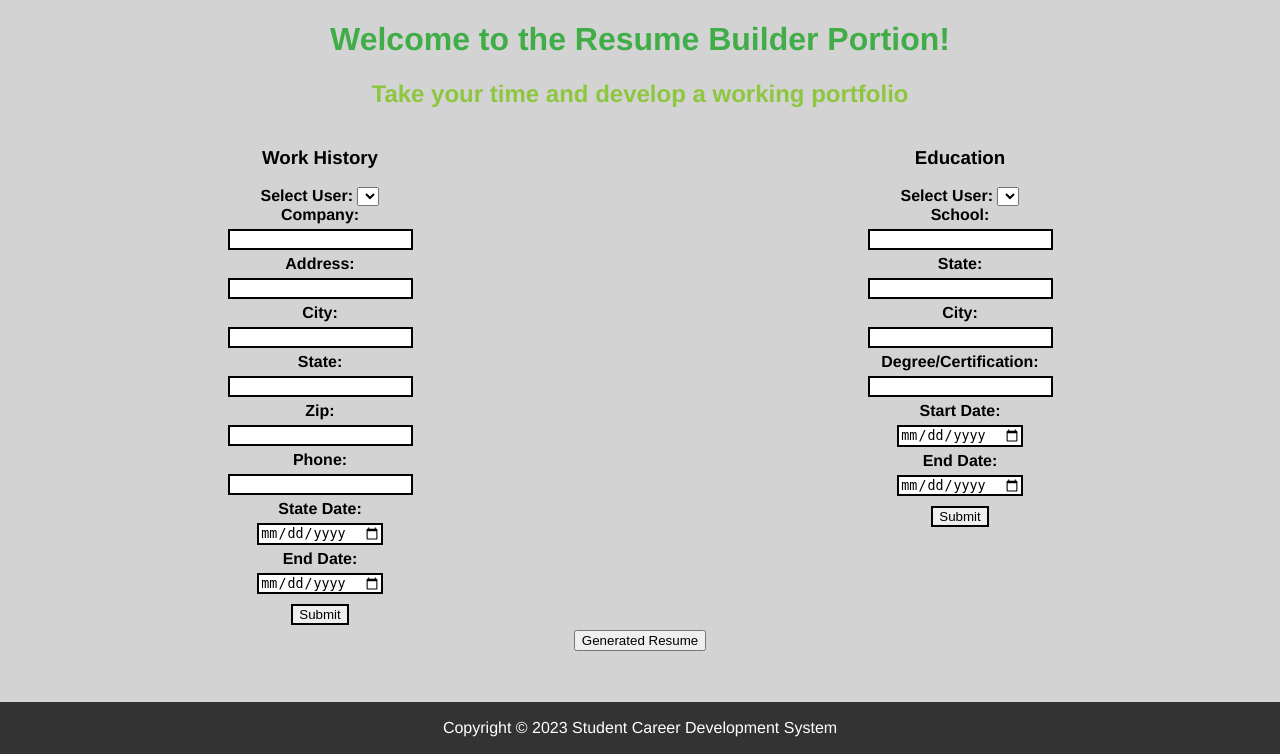
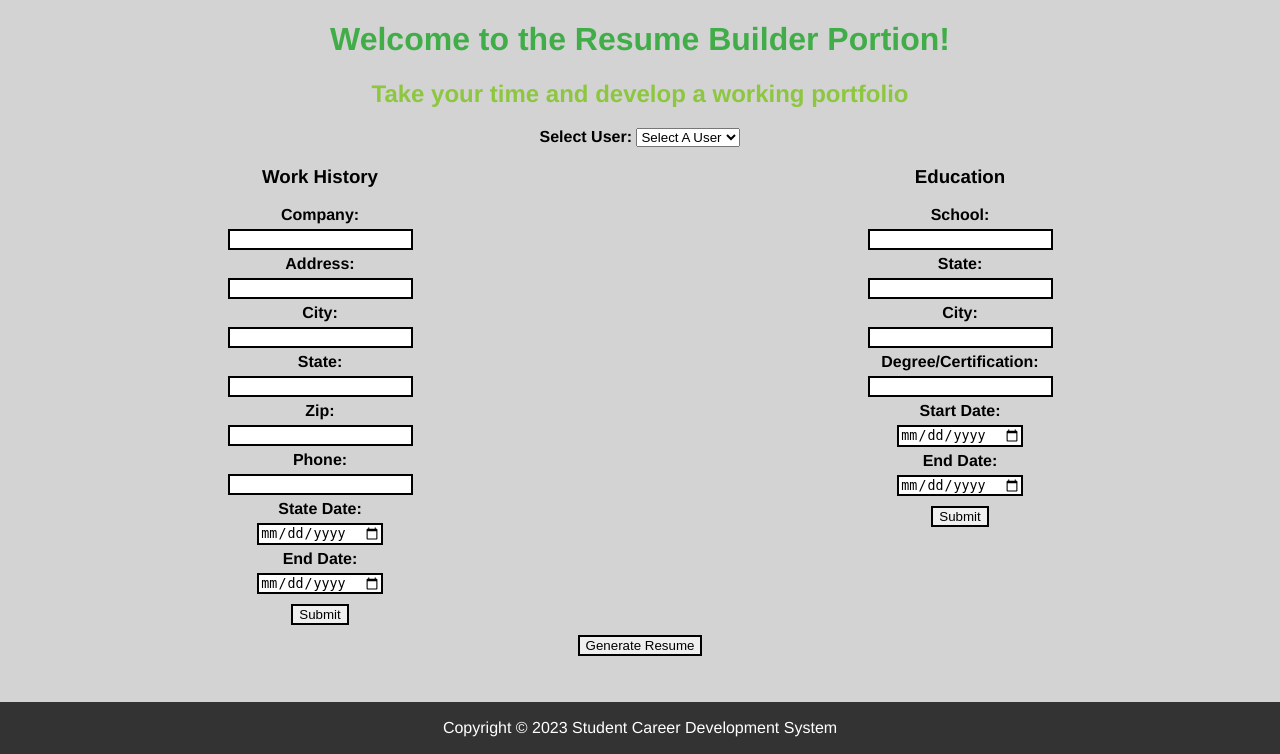
Before and after one commit to Rpeglow/The-Blue-Team, a Django app: page /resumebuilder/ in a window 1280 px wide. Shown: the part 46-800 px from the top of the page. Run offline with Django 3.2, Linux system fonts and the light colour scheme; lists and menus that the app fills with data are empty; parts of the project's set-up code (start-up, migrations or seed data) failed here and were passed over.

Commit message:
Thanks Tony

```diff
--- a/ResumeBuilder/templates/ResumeBuilder/resume_builder.html
+++ b/ResumeBuilder/templates/ResumeBuilder/resume_builder.html
@@ -18,11 +18,12 @@ Resume Builder
         <h2>Take your time and develop a working portfolio</h2>
 
         <!-- set global for whole page -->
-        <!-- <label for="user">Select User:</label>
-                <select name="user" id="user">
+        <label for="global_user">Select User:</label>
+                <select name="global_user" id="global_user" >
+                    <option value="" selected disabled>Select A User</option>
                 {% for user in users %}
                     <option value="{{ user.id }}">{{ user.first_name }} {{ user.last_name }}</option>
-                {% endfor %} -->
+                {% endfor %} </select><br>
 
     <div class='resumeFields'>
         <div id='workHistory'>
@@ -31,14 +32,16 @@ Resume Builder
             <!-- get user first, two forms -->
             <form method="POST" action="{% url 'send_work_history' %}">{% csrf_token %}
 
-            <label for="user">Select User:</label>
-            <select name="user" id="user">
+            <!-- <label for="user">Select User:</label>
+            <select name="user" id="user"> -->
 
-            {% for user in users %}
+            <!-- {% for user in users %}
                 <option value="{{ user.id }}">{{ user.first_name }} {{ user.last_name }}</option>
-            {% endfor %}
+            {% endfor %} -->
 
-            </select><br>
+            <!-- </select><br> -->
+            <input type="hidden" name="cuser" id="cuser" >
+
                 <label for="cname">Company:</label><br>
                 <input type="text" id="cname" name="cname"><br>
                 <label for="cadd">Address:</label><br>
@@ -61,13 +64,10 @@ Resume Builder
 
         <div id='education'>
             <h3>Education</h3>
+
             <form method='POST' action= "{% url 'send_education' %}"> {% csrf_token %}
-                <label for="user">Select User:</label>
-                <select name="user" id="user">
-                {% for user in users %}
-                    <option value="{{ user.id }}">{{ user.first_name }} {{ user.last_name }}</option>
-                {% endfor %}
-                </select><br>
+                <input type="hidden" name="suser" id="suser" >
+
                 <label for="sname">School:</label><br>
                 <input type="text" id="sname" name="sname"><br>
                 <label for="sstate">State:</label><br>
@@ -87,7 +87,30 @@ Resume Builder
 
     </div>
 <!--  -->
-    <a href="{% url 'generated_resume' %}">
-    <button type="button">Generated Resume</button>
-</a>
+<form method="POST" action="{% url 'generated_resume' %}">{% csrf_token %}
+    <input type="hidden" name="user" id="user" >
+    <input type="submit" id="submitThree" value="Generate Resume">
+</form>
+    <!-- <a href="{% url 'generated_resume' %}">
+         <button type="button">Generated Resume</button> -->
+
+<!-- </a> -->
+<script>
+    document.getElementById('global_user').addEventListener('change', function() {
+        var global_user = this.value;
+        document.getElementById('user').value = global_user;
+    });
+    document.getElementById('global_user').addEventListener('change', function() {
+        var global_user = this.value;
+        document.getElementById('cuser').value = global_user;
+    });
+    document.getElementById('global_user').addEventListener('change', function() {
+        var global_user = this.value;
+        document.getElementById('suser').value = global_user;
+    });
+
+
+
+</script>
+
 {% endblock %}
--- a/ResumeBuilder/views.py
+++ b/ResumeBuilder/views.py
@@ -13,10 +13,14 @@ def resume_builder(request):
     return render(request, 'ResumeBuilder/resume_builder.html', {'users': users})
 
 def generated_resume(request):
-    user = UserInformation.objects.get(pk=request.user.id)
+    if request.method == 'POST':
+        user_id = request.POST['user']
+
+    user = get_object_or_404(UserInformation, pk=user_id)
+
+
     work_experience = WorkHistory.objects.filter(user=user)
     eduction = Education.objects.filter(user=user)
-    #
     user_courses = UserCourse.objects.filter(user=user)
 
     user_skills = []
@@ -39,7 +43,8 @@ def send_work_history(request):
         phone = request.POST['cphone']
         start_date = request.POST['cstart']
         end_date = request.POST['cend']
-        user_id = request.POST['user']
+        # c user
+        user_id = request.POST['cuser']
 
         user = get_object_or_404(UserInformation, pk=user_id)
 
@@ -60,7 +65,8 @@ def send_education(request):
         degree = request.POST['degree']
         school_start_date =request.POST['sstart']
         school_end_date = request.POST['schoolend']
-        user_id = request.POST['user']
+        # s user
+        user_id = request.POST['suser']
 
         user = get_object_or_404(UserInformation, pk=user_id)
 
```
